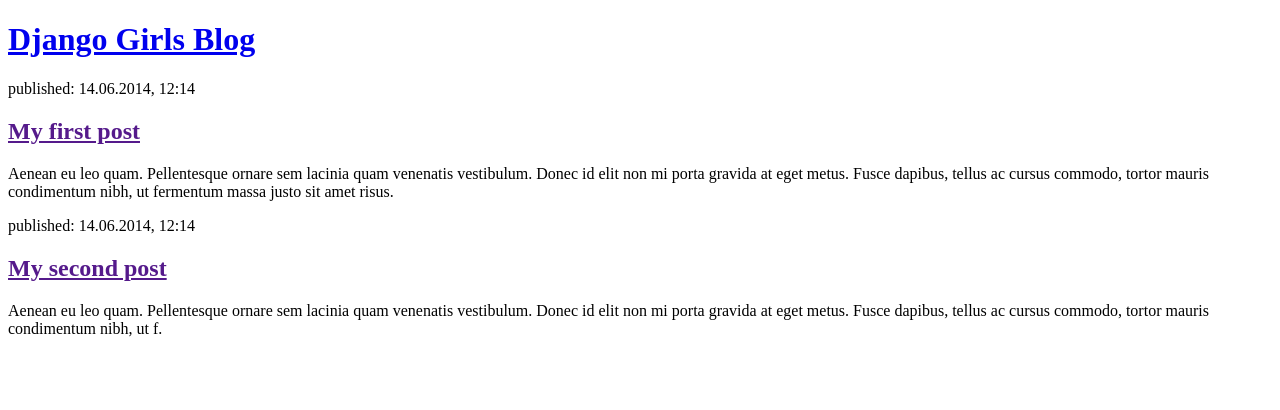
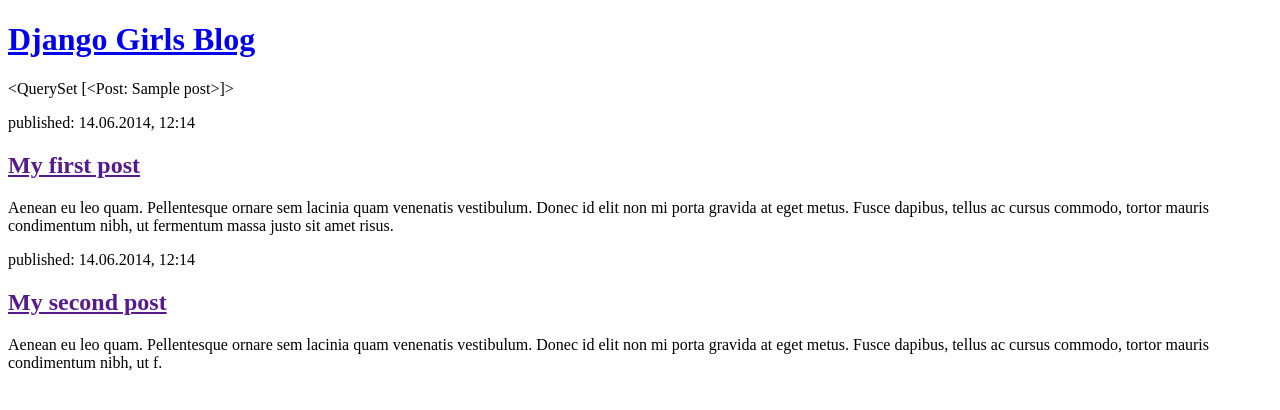
Before and after one commit to FranciscoRD/Django-Basic, a Django app: template blog/templates/blog/post_list.html in a window 1280 px wide. Shown: the top 410 px of the page. Run offline with Django 3.2, Linux system fonts and the light colour scheme; the template is opened without the code that fills it: values that come from a table or form of the project are taken from there, others are empty; tables that the repository leaves empty hold one stand-in row (values such as "Sample post").

Commit message:
Vista - Carga Posts - Falso Error en Views.py

```diff
--- a/blog/templates/blog/post_list.html
+++ b/blog/templates/blog/post_list.html
@@ -10,7 +10,7 @@
     <div>
         <h1><a href="/">Django Girls Blog</a></h1>
     </div>
-
+    {{posts}}
     <div>
         <p>published: 14.06.2014, 12:14</p>
         <h2><a href="">My first post</a></h2>
--- a/blog/views.py
+++ b/blog/views.py
@@ -1,5 +1,8 @@
 from django.shortcuts import render
+from django.utils import timezone
+from .models import Post
 
 # Create your views here.
 def post_list(request):
-    return render(request,'blog/post_list.html',{})
+    posts = Post.objects.filter(published_date__lte=timezone.now()).order_by('published_date')
+    return render(request, 'blog/post_list.html', {'posts': posts})
```
